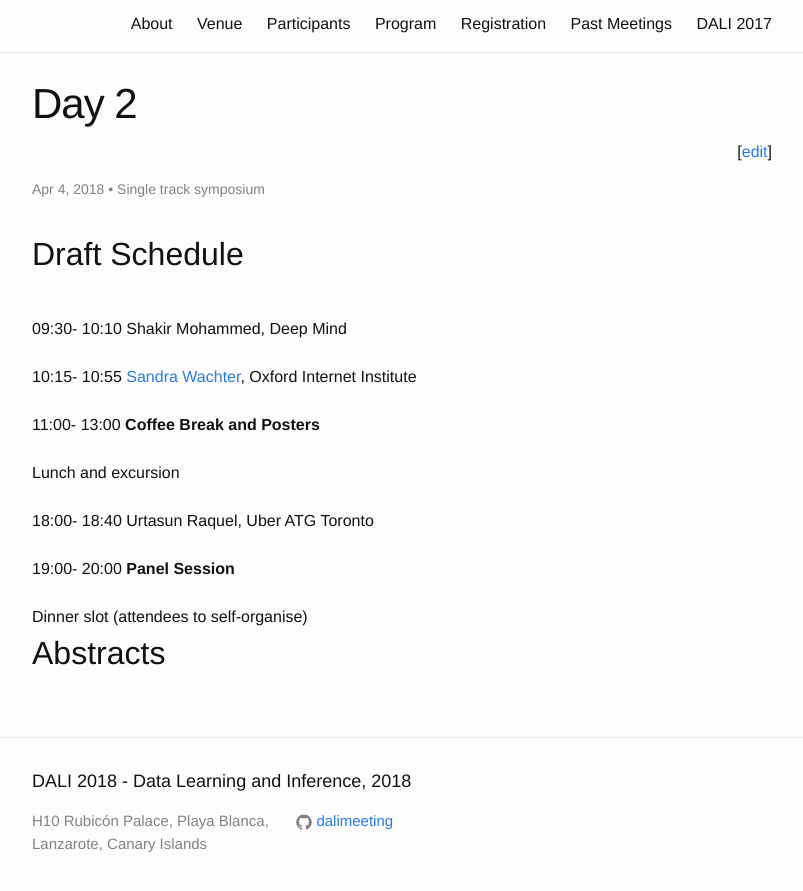
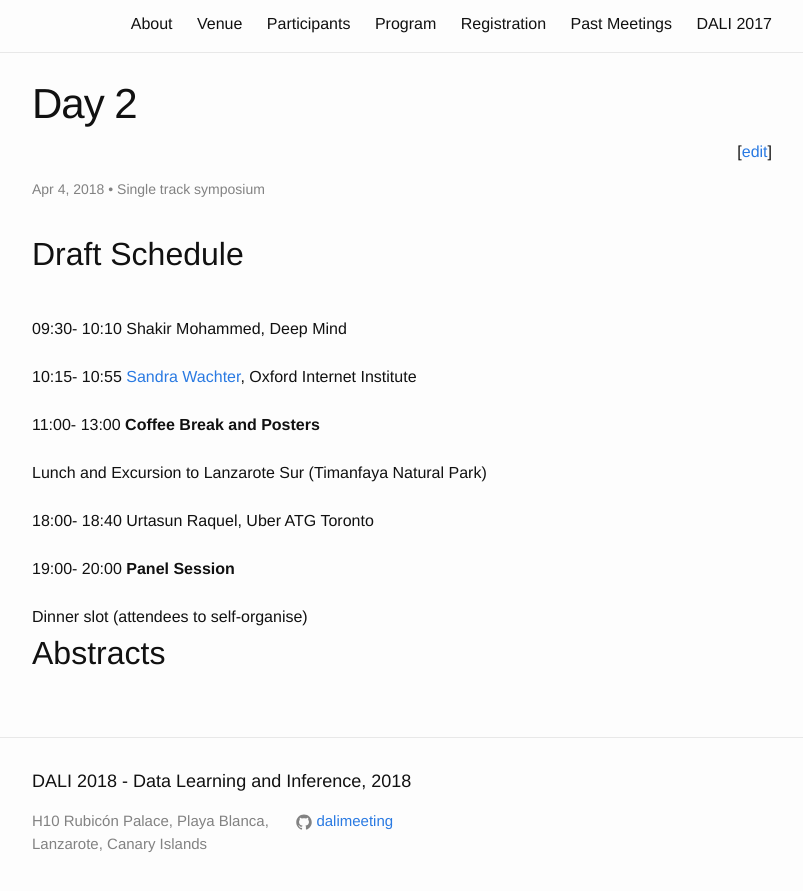
Before and after one commit to dalimeeting/dalimeeting.github.io, a Jekyll site: the page built from _posts/2018-04-04-day-2.md, in a window 1280 px wide, cut to the strip 355-1270 px from the top of the page. Shown: the top 891 px of the strip, without its empty margins (238-1041 px from the left). Built offline with Jekyll 4.4.1, drawn with Linux system fonts in a browser that asks for light colours.

Commit message:
Update 2018-04-04-day-2.md

```diff
--- a/_posts/2018-04-04-day-2.md
+++ b/_posts/2018-04-04-day-2.md
@@ -28,7 +28,7 @@ talks:
   start: "11:00"
   end: "13:00"
 - title: ""
-  start: "Lunch and excursion"
+  start: "Lunch and Excursion to Lanzarote Sur (Timanfaya Natural Park)"
 - title:
   start: "18:00"
   end: "18:40"
```
